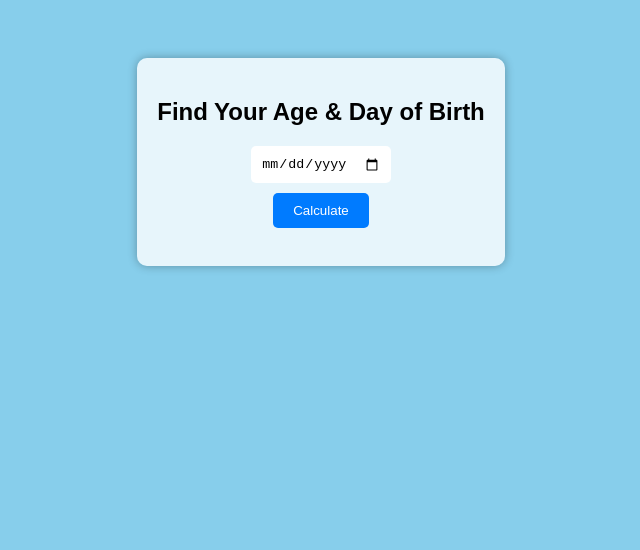
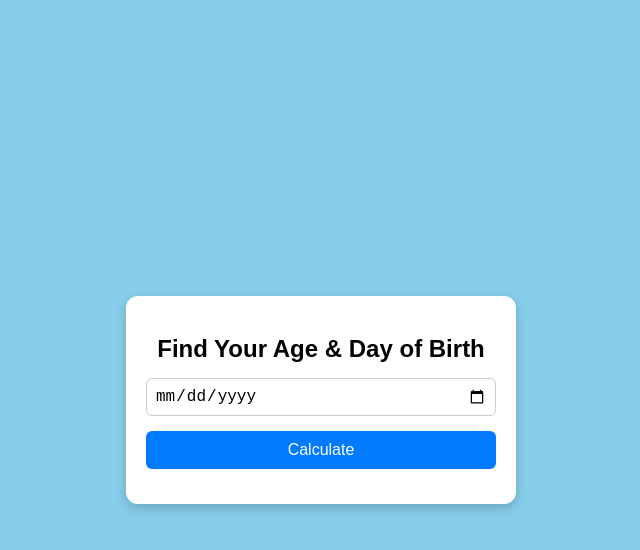
Before and after one commit to Primus-8/Age-calculator-, a plain HTML site: page index.html in a window 1280 px wide. Shown: the whole page, without its empty margins (319-959 px from the left). Drawn offline with Linux system fonts and the light colour scheme.

Commit message:
Update index.html

```diff
--- a/index.html
+++ b/index.html
@@ -1,81 +1,101 @@
 <!DOCTYPE html>
-<html>
+<html lang="en">
 <head>
   <meta charset="UTF-8">
+  <meta name="viewport" content="width=device-width, initial-scale=1.0">
   <title>Age & Day Finder</title>
   <style>
     body {
-            background-color: skyblue;
+      background-color: #87CEEB;
       font-family: Arial, sans-serif;
+      display: flex;
+      justify-content: center;
+      align-items: center;
+      height: 100vh;
+      margin: 0;
+    }
+    .card {
+      background-color: white;
+      padding: 20px;
+      border-radius: 12px;
+      box-shadow: 0px 4px 12px rgba(0, 0, 0, 0.2);
       text-align: center;
-            padding-top: 50px;
+      width: 90%;
+      max-width: 350px;
     }
-        .container {
-            background: rgba(255, 255, 255, 0.8);
-            padding: 20px;
-            border-radius: 10px;
-            display: inline-block;
-            box-shadow: 0px 0px 10px rgba(0,0,0,0.3);
+    h2 {
+      margin-bottom: 15px;
     }
-        input {
-            padding: 10px;
-            border-radius: 5px;
-            border: none;
+    input[type="date"] {
+      padding: 8px;
+      font-size: 16px;
+      margin-bottom: 15px;
+      border: 1px solid #ccc;
+      border-radius: 6px;
+      width: 100%;
+      box-sizing: border-box;
     }
     button {
-            padding: 10px 20px;
+      background-color: #007BFF;
+      color: white;
+      padding: 10px 15px;
       border: none;
-            background: #007BFF;
-            color: white;
-            border-radius: 5px;
+      border-radius: 6px;
       cursor: pointer;
-            margin-top: 10px;
+      font-size: 16px;
+      width: 100%;
     }
     button:hover {
-            background: #0056b3;
+      background-color: #0056b3;
     }
-        p {
+    .result {
+      margin-top: 15px;
       font-size: 18px;
-            margin-top: 15px;
     }
   </style>
 </head>
 <body>
 
-    <div class="container">
+  <div class="card">
     <h2>Find Your Age & Day of Birth</h2>
     <input type="date" id="dob">
-        <br>
-        <button onclick="calculate()">Calculate</button>
-        <p id="ageResult"></p>
-        <p id="dayResult"></p>
+    <button onclick="calculateAge()">Calculate</button>
+    <div class="result" id="result"></div>
   </div>
 
   <script>
-        function calculate() {
-            const dobInput = document.getElementById("dob").value;
-            if (!dobInput) {
-                alert("Please select your date of birth");
+    function calculateAge() {
+      let dob = document.getElementById("dob").value;
+      if (!dob) {
+        document.getElementById("result").innerHTML = "Please select your date of birth.";
         return;
       }
 
-            const dob = new Date(dobInput);
-            const today = new Date();
+      let birthDate = new Date(dob);
+      let today = new Date();
 
-            // Calculate Age
-            let age = today.getFullYear() - dob.getFullYear();
-            const monthDiff = today.getMonth() - dob.getMonth();
-            if (monthDiff < 0 || (monthDiff === 0 && today.getDate() < dob.getDate())) {
-                age--;
+      let years = today.getFullYear() - birthDate.getFullYear();
+      let months = today.getMonth() - birthDate.getMonth();
+      let days = today.getDate() - birthDate.getDate();
+
+      if (days < 0) {
+        months--;
+        let prevMonth = new Date(today.getFullYear(), today.getMonth(), 0).getDate();
+        days += prevMonth;
       }
 
-            // Find Day of the Week
-            const days = ["Sunday", "Monday", "Tuesday", "Wednesday", "Thursday", "Friday", "Saturday"];
-            const dayName = days[dob.getDay()];
+      if (months < 0) {
+        years--;
+        months += 12;
+      }
 
-            // Display results
-            document.getElementById("ageResult").innerText = `Your Age: ${age} years`;
-            document.getElementById("dayResult").innerText = `Day of Birth: ${dayName}`;
+      let daysOfWeek = ["Sunday", "Monday", "Tuesday", "Wednesday", "Thursday", "Friday", "Saturday"];
+      let dayOfBirth = daysOfWeek[birthDate.getDay()];
+
+      document.getElementById("result").innerHTML = `
+        Your Age: ${years} years, ${months} months, ${days} days <br>
+        Day of Birth: ${dayOfBirth}
+      `;
     }
   </script>
 
```
Lines whose indentation alone changed are shown as unchanged.
